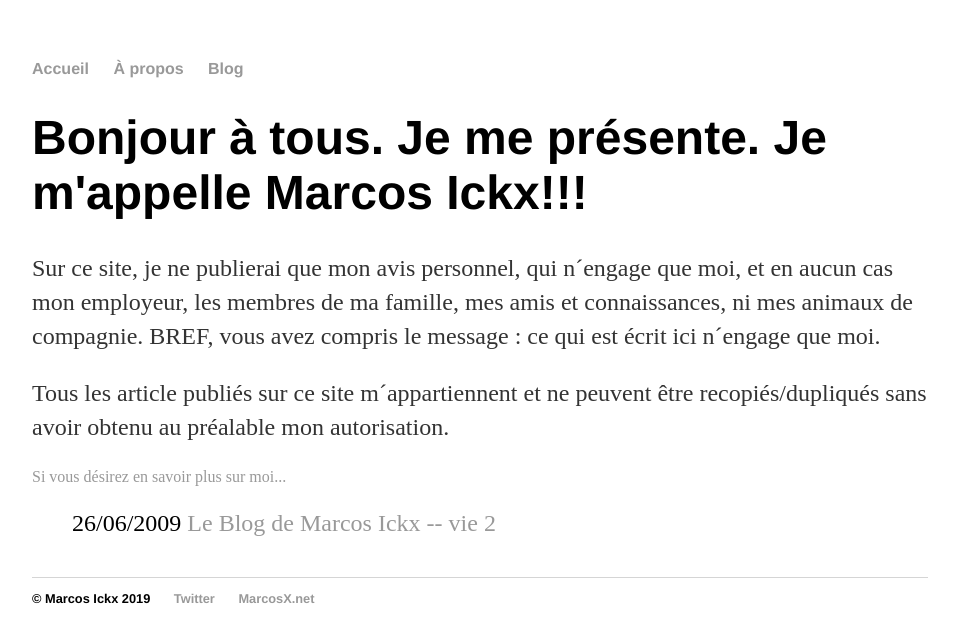
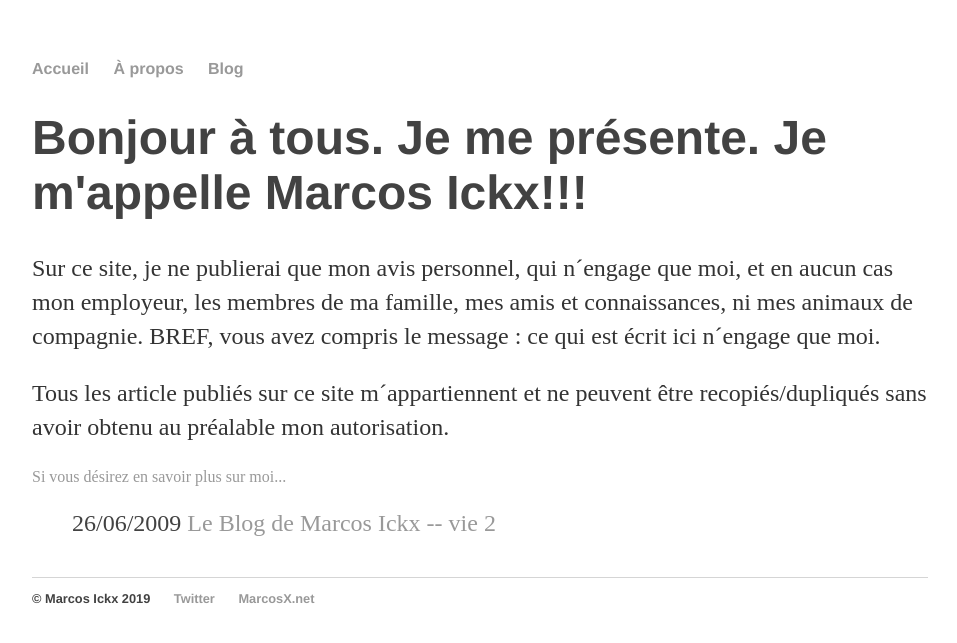
Before and after one commit to MarcosIckx/PreviewMarcosxNet, a Jekyll site: the page built from index.html, in a window 1280 px wide. Shown: the top 643 px of the page, without its empty margins (160-1117 px from the left). Built offline with Jekyll 4.4.1, drawn with Linux system fonts in a browser that asks for light colours.

Commit message:
Trying css color variables

```diff
--- a/css/main.css
+++ b/css/main.css
@@ -1,4 +1,24 @@
+:root {
+    --primary-color: #999;
+    --secondary-color: #333;
+    --font-color: #424242;
+    --bg-color: #fff;
+    --step-bgcolor: #4679BD;
+    --heading-color: #292922;
+}
+
+[data-theme="dark"] {
+    --primary-color: #9A97F3;
+    --secondary-color: #818cab;
+    --font-color: #e1e1ff;
+    --bg-color: #161625;
+    --step-bgcolor: #0ff;
+    --heading-color: #818cab;
+}
+
 body {
+    background-color: var(--bg-color);
+    color: var(--font-color);
     margin: 60px auto;
     width: 70%;
 }
@@ -14,7 +34,7 @@
 }
 a {
     text-decoration: none;
-    color: #999;
+    color: var(--primary-color);
 }
 a:hover {
     text-decoration: underline;
@@ -26,7 +46,7 @@
 p {
     font-size: 1.5em;
     line-height: 1.4em;
-    color: #333;
+    color: var(--secondary-color);
 }
 footer {
     border-top: 1px solid #d5d5d5;
@@ -47,8 +67,8 @@
 	-webkit-border-radius: 50%;
 	width: 35px;
 	height: 35px;
-	background: #4679BD;
-	color: #FFF;
+	background: var(--step-bgcolor);
+	color: var(--bg-color);
 	float: left;
 	text-align: center;
 	font-size: 24px;
```
